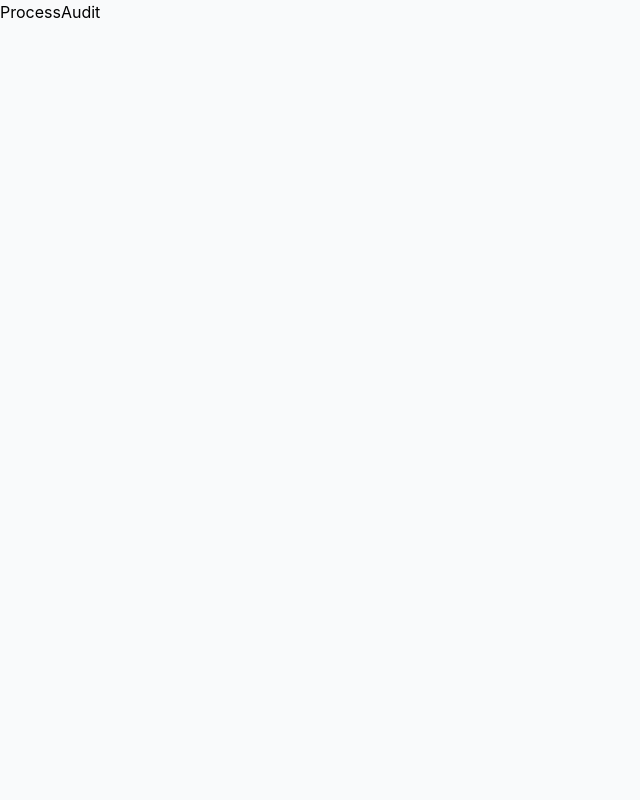
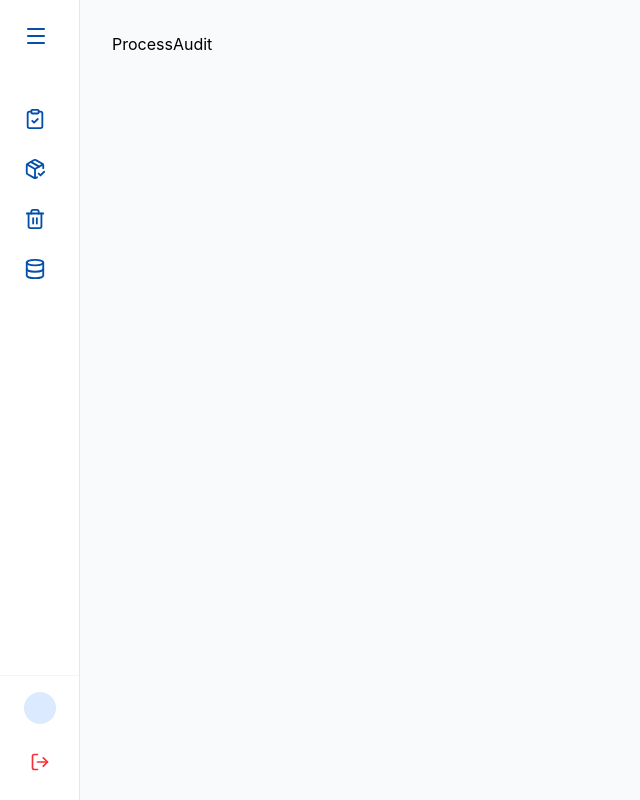
Before and after one commit to Manufacturas-Especializadas/QMP-FrontEnd, a React (Vite) app: page / in a window 1280 px wide. Shown: the whole page, without its empty margins (0-640 px from the left). Built offline with nearby package versions, Linux system fonts and the light colour scheme; sample sign-in values are in the browser's storage.

Commit message:
fix: se oculta el sidebar cuando ingresas sin iniciar sesion

```diff
--- a/src/routes/Routes.tsx
+++ b/src/routes/Routes.tsx
@@ -8,6 +8,7 @@
 import { Register } from "../pages/Auth/Register";
 import { Login } from "../pages/Auth/Login";
 import { ProtectedRoute } from "../components/Auth/ProtectedRoute";
+import { MainLayout } from "../components/Layouts/MainLayout/MainLayout";
 
 export const MyRoutes = () => {
   return (
@@ -16,16 +17,18 @@
       <Route path="/register" element={<Register />} />
 
       <Route element={<ProtectedRoute />}>
+        <Route element={<MainLayout />}>
           <Route path="/" element={<ProcessAudit />} />
           <Route path="/scrap" element={<ScrapIndex />} />
           <Route path="/scrap/registro" element={<ScrapForm />} />
-      </Route>
 
           <Route element={<ProtectedRoute allowedRoles={["Admin"]} />}>
             <Route path="/config" element={<Configuration />} />
             <Route path="/config/lineas" element={<LinesConfig />} />
             <Route path="/config/clientes" element={<ClientConfig />} />
           </Route>
+        </Route>
+      </Route>
 
       <Route path="*" element={<Navigate to="/" replace />} />
     </Routes>
```
Lines whose indentation alone changed are shown as unchanged.
